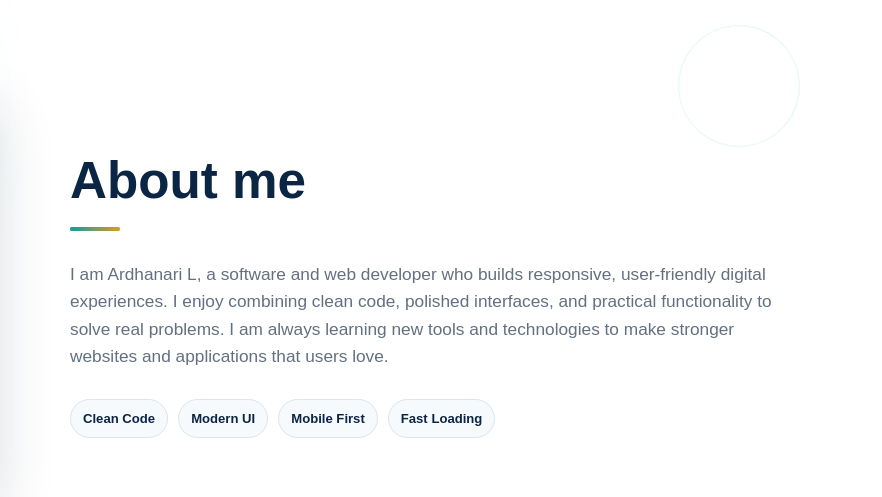
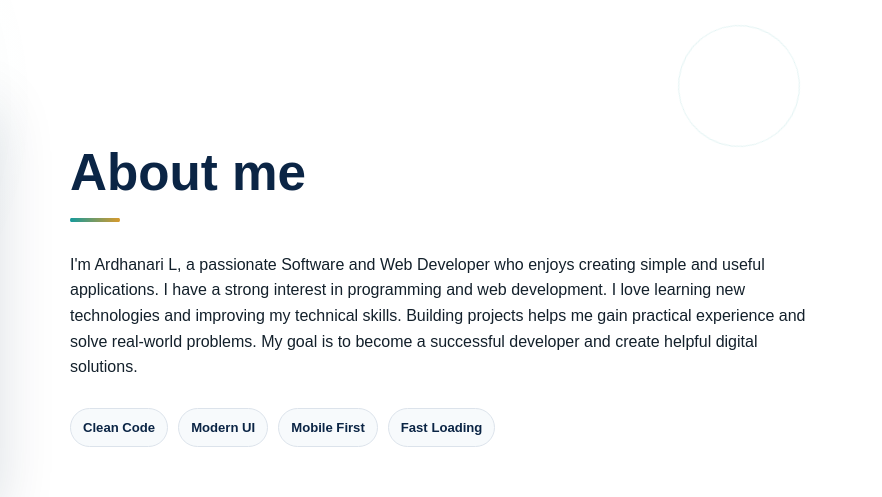
Before and after one commit to ardhanaril1-a11y/portfolio--website, a plain HTML site: page index.html in a window 1280 px wide. Shown: the part 820-1317 px from the top of the page, 398-1280 px from the left. Drawn offline with Linux system fonts and the light colour scheme.

```diff
--- a/index.html
+++ b/index.html
@@ -73,8 +73,8 @@
             <p class="eyebrow"></p>
             <h2>About me</h2>
           </div>
-          <p class="about-text">
-            I am Ardhanari L, a software and web developer who builds responsive, user-friendly digital experiences. I enjoy combining clean code, polished interfaces, and practical functionality to solve real problems. I am always learning new tools and technologies to make stronger websites and applications that users love.
+          <p class="about-text"></p>
+            I'm Ardhanari L, a passionate Software and Web Developer who enjoys creating simple and useful applications. I have a strong interest in programming and web development. I love learning new technologies and improving my technical skills. Building projects helps me gain practical experience and solve real-world problems. My goal is to become a successful developer and create helpful digital solutions.
           </p>
           <div class="about-strip">
             <span>Clean Code</span>
```
